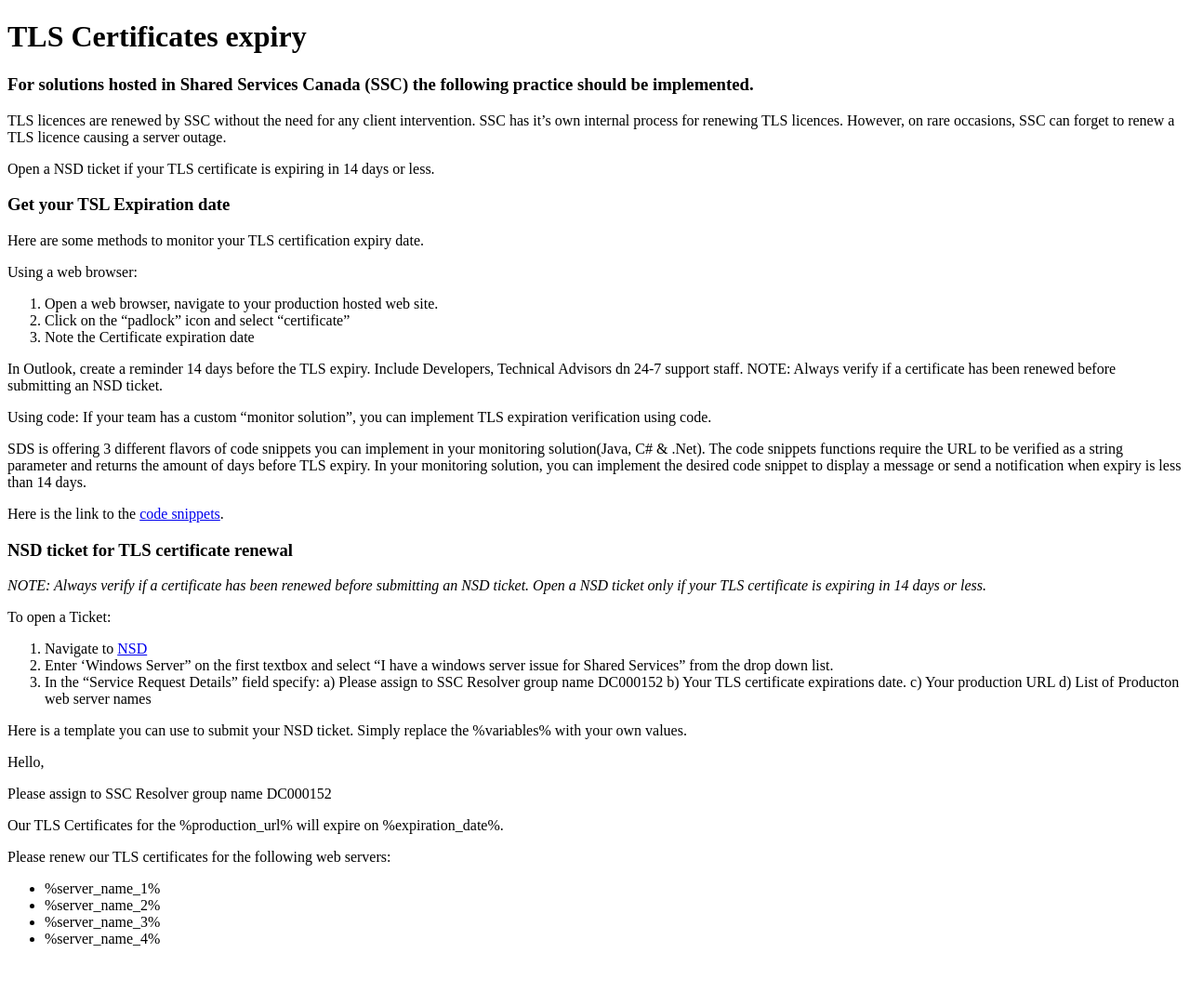
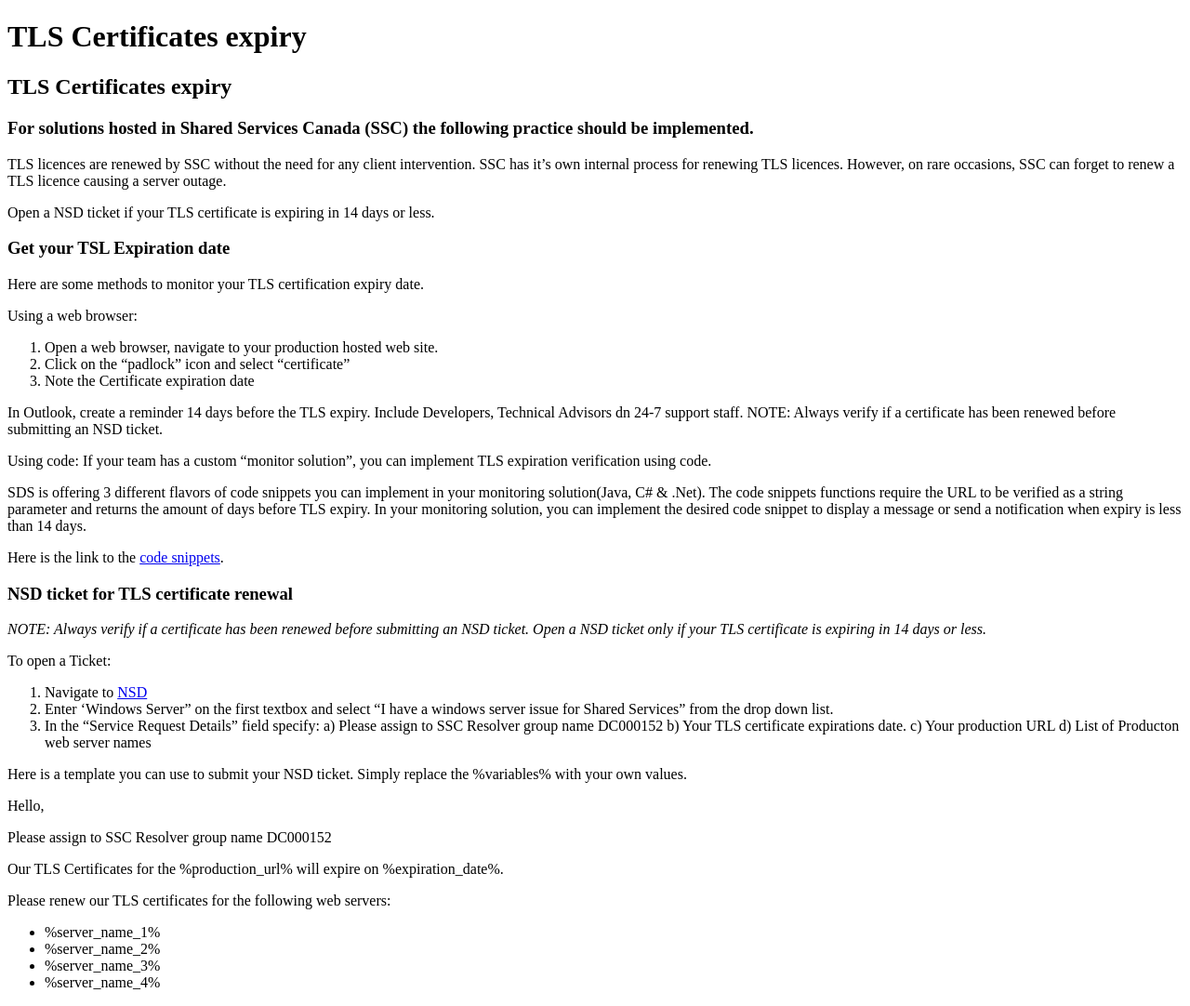
Before and after one commit to esdc-devcop/esdc-devcop.github.io, a Jekyll site: the page built from _guides/TLS_Certificate_Expiry.md, in a window 1280 px wide. Shown: the whole page at 93% size. Built offline with Jekyll 4.4.1, drawn with Linux system fonts in a browser that asks for light colours; comment, search, counter and statistics services are not loaded; before the commit the page ends 1035 px from its top, so only the background shows below that.

Commit message:
Update TLS_Certificate_Expiry.md

```diff
--- a/_guides/TLS_Certificate_Expiry.md
+++ b/_guides/TLS_Certificate_Expiry.md
@@ -5,6 +5,9 @@ category: Practices
 summary: Demonstrate how to monitor TLS Certificates expiration date.
 date: 2020-10-19
 ---
+
+
+## TLS Certificates expiry
 
 ### For solutions hosted in Shared Services Canada (SSC) the following practice should be implemented.
 
```
